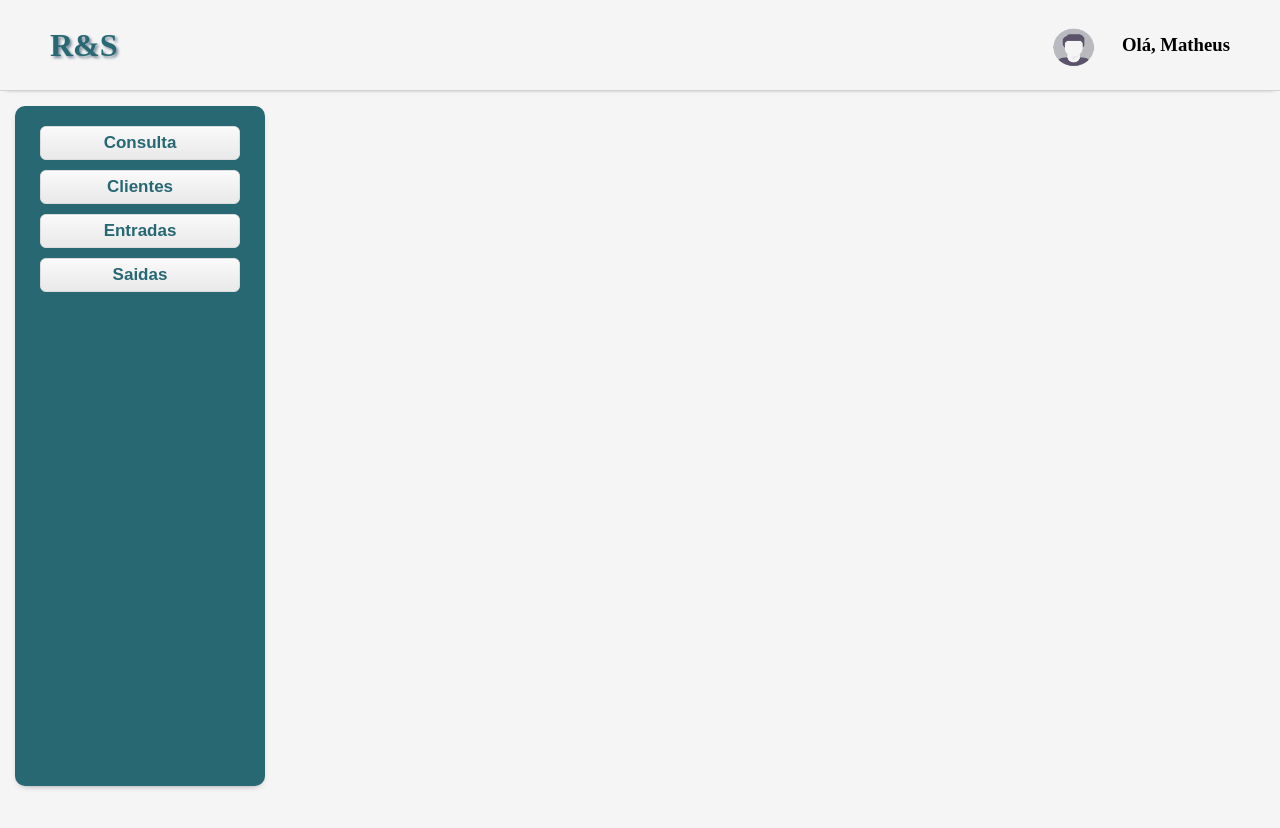
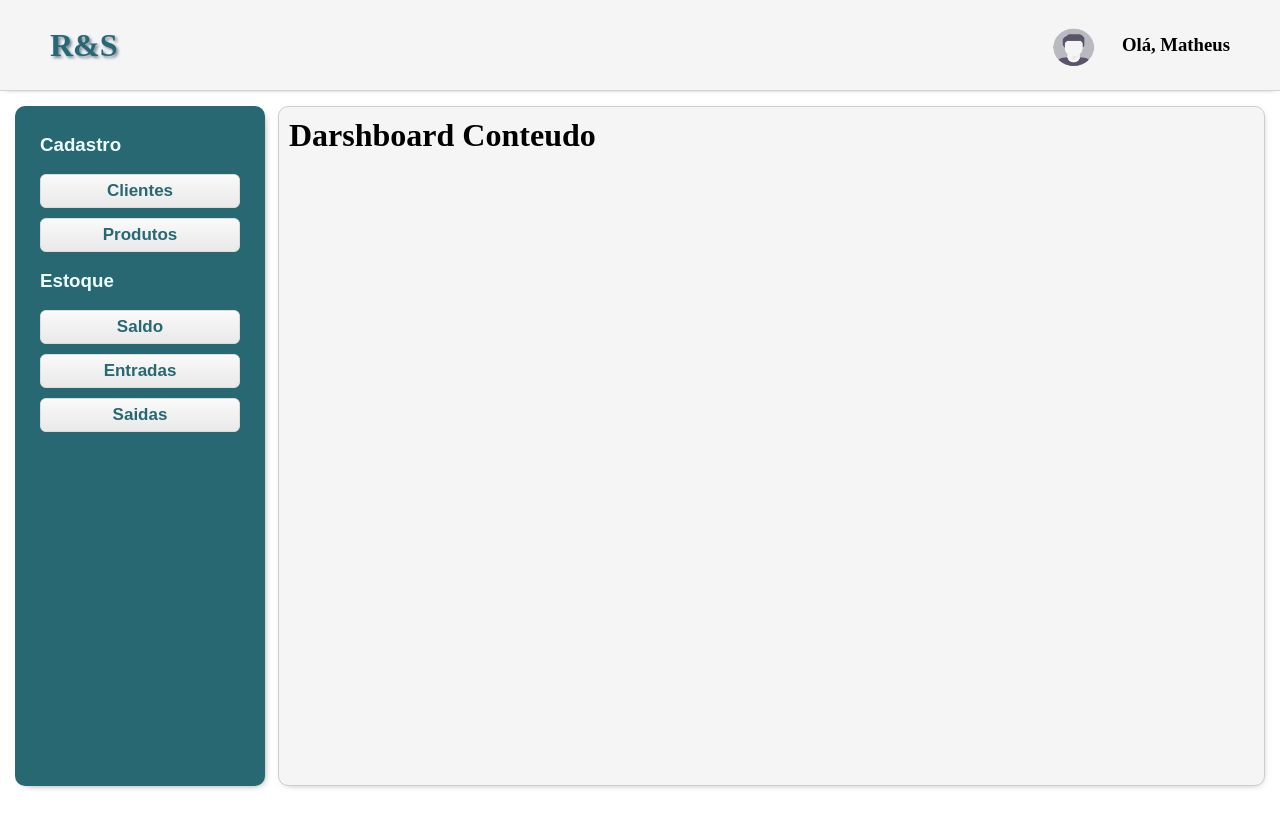
Before and after one commit to makafreitasdev/RegisterStock, a Next.js app: page /dashboard in a window 1280 px wide. Shown: the top 828 px of the page. Built offline with nearby package versions, Linux system fonts and the light colour scheme.

Commit message:
feature: dasboard content component deployment

```diff
--- a/components/dashboard/Navegacao.jsx
+++ b/components/dashboard/Navegacao.jsx
@@ -5,8 +5,11 @@ export default function Navegacao() {
     <aside className={styles.leftSide}>
       <nav>
         <ul className={styles.navComponents}>
-          <li className={styles.listItem}>Consulta</li>
+          <h3 className={styles.listTitle}>Cadastro</h3>
           <li className={styles.listItem}>Clientes</li>
+          <li className={styles.listItem}>Produtos</li>
+          <h3 className={styles.listTitle}>Estoque</h3>
+          <li className={styles.listItem}>Saldo</li>
           <li className={styles.listItem}>Entradas</li>
           <li className={styles.listItem}>Saidas</li>
         </ul>
--- a/components/dashboard/Navegacao.module.css
+++ b/components/dashboard/Navegacao.module.css
@@ -1,5 +1,5 @@
 .leftSide {
-    box-shadow: 0px 3px 10px -7px black;
+    box-shadow: 3px 3px 10px -7px black;
     padding: 15px;
     border-radius: 10px;
     background-color: #276873;
@@ -45,3 +45,10 @@
 	position:relative;
 	top:1px;
 }
+
+.listTitle {
+    display: flex;
+    width: 200px;
+    font-family:Arial;
+    margin: 13px;
+}
--- /dev/null
+++ b/components/dashborardContent/Content.jsx
@@ -0,0 +1,9 @@
+import styles from "./Content.module.css"
+
+export default function Content() {
+    return(
+        <div className={styles.dashboardContent}>
+            <h1>Darshboard Conteudo</h1>
+        </div>
+    )
+}
--- /dev/null
+++ b/components/dashborardContent/Content.module.css
@@ -0,0 +1,11 @@
+.dashboardContent {
+    display: flex;
+    background-color: whitesmoke;
+    box-shadow: 1px 2px 10px -7px black;
+    border: 0.3px solid rgb(207, 205, 205);
+    border-radius: 10px;
+    margin-left: 13px;
+    padding: 10px;
+    height: 85%;
+    width: 100%;
+}
--- a/pages/dashboard.jsx
+++ b/pages/dashboard.jsx
@@ -4,6 +4,7 @@ import styles from "../styles/Header.module.css";
 import Navegacao from "../components/dashboard/Navegacao";
 import MainDashboard from "../styles/MainDashboard.module.css"
 import Image from "next/image";
+import Content from "../components/dashborardContent/Content"
 
 export default function Home() {
   return (
@@ -29,6 +30,7 @@ export default function Home() {
       </header>
       <main className={MainDashboard.mainContainer}>
         <Navegacao />
+        <Content />
       </main>
     </>
   );
--- a/pages/index.jsx
+++ b/pages/index.jsx
@@ -15,10 +15,10 @@ export default function Home() {
         <meta name="viewport" content="width=device-width, initial-scale=1" />
       </Head>
       <header className={styles.headerContainer}>
-        <div className="header-logo">
+        <div>
           <Logo />
         </div>
-        <div className="header-login">
+        <div>
           <Login />
         </div>
       </header>
--- a/styles/globals.css
+++ b/styles/globals.css
@@ -10,8 +10,12 @@ body {
   overflow-x: hidden;
 }
 
-body {
+header {
   background-color: whitesmoke;
+}
+
+main {
+  background-color: white;
 }
 
 a {
```
